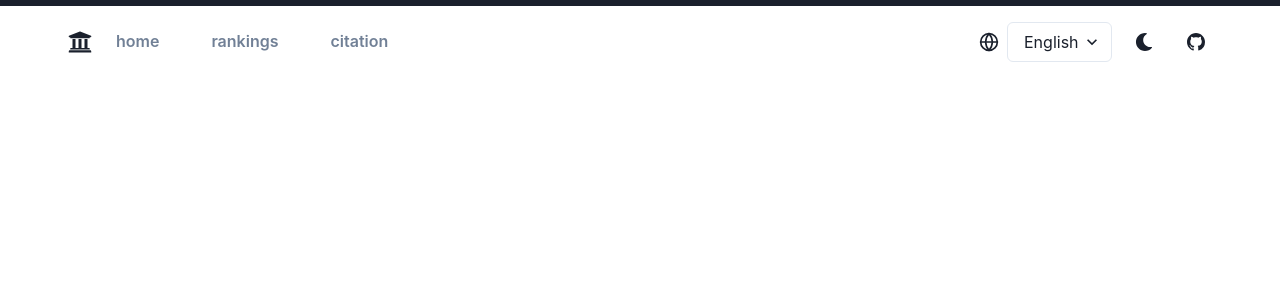
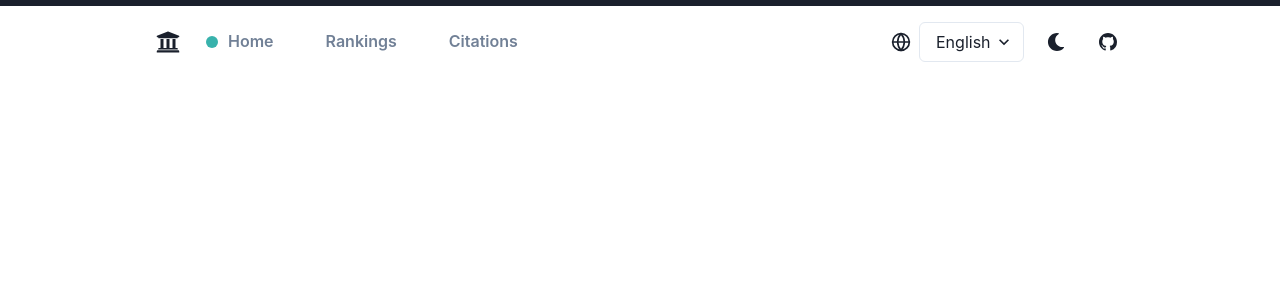
Before and after one commit to kurdi-dev/university-rankings, a Next.js app: page / in a window 1280 px wide. Shown: the top 300 px of the page. Built offline with nearby package versions, Linux system fonts and the light colour scheme.

Commit message:
style: header updated

```diff
--- a/components/Header.js
+++ b/components/Header.js
@@ -1,11 +1,9 @@
 import React from 'react';
+import { useRouter } from 'next/router';
 import Link from 'next/link';
 import {
   chakra,
   HStack,
-  Popover,
-  PopoverTrigger,
-  PopoverContent,
   Box,
   Flex,
   IconButton,
@@ -15,27 +13,34 @@ import {
   VStack,
   Button,
   useColorMode,
-  SimpleGrid,
-  Stack,
   Spacer,
   Icon,
   Square,
 } from '@chakra-ui/react';
 
 const links = [
-  { name: 'home', url: '/', icon: <AiFillHome /> },
-  { name: 'rankings', url: '/rankings', icon: <AiFillHome /> },
-  { name: 'citation', url: '/citaion', icon: <AiFillHome /> },
+  { name: 'Home', url: '/', icon: <AiFillHome /> },
+  { name: 'Rankings', url: '/ranking', icon: <AiFillHome /> },
+  { name: 'Citations', url: '/citation', icon: <AiFillHome /> },
 ];
 import { useViewportScroll } from 'framer-motion';
 
-import { IoIosArrowDown } from 'react-icons/io';
-import { AiFillHome, AiOutlineInbox, AiOutlineMenu } from 'react-icons/ai';
-import { BsFillCameraVideoFill, BsGithub } from 'react-icons/bs';
+import { AiFillHome, AiOutlineMenu } from 'react-icons/ai';
+import { BsGithub } from 'react-icons/bs';
 import { FaMoon, FaSun, FaUniversity } from 'react-icons/fa';
 import LangSwitcher from './LangSwitcher';
 
+const CircleIcon = (props) => (
+  <Icon viewBox='0 0 200 200' {...props}>
+    <path
+      fill='currentColor'
+      d='M 100, 100 m -75, 0 a 75,75 0 1,0 150,0 a 75,75 0 1,0 -150,0'
+    />
+  </Icon>
+);
+
 export default function Header() {
+  const router = useRouter();
   const { toggleColorMode: toggleMode } = useColorMode();
   const text = useColorModeValue('dark', 'light');
   const SwitchIcon = useColorModeValue(FaMoon, FaSun);
@@ -107,7 +112,7 @@ export default function Header() {
         w='full'
         overflowY='hidden'
       >
-        <chakra.div h='4.5rem' mx='auto' maxW='1200px'>
+        <chakra.div h='4.5rem' mx='auto' maxW='container.lg'>
           <Flex
             w='full'
             h='full'
@@ -135,6 +140,11 @@ export default function Header() {
                       fontSize='md'
                       _hover={{ color: cl }}
                       _focus={{ boxShadow: 'none' }}
+                      leftIcon={
+                        link.url === router.pathname ? (
+                          <CircleIcon color={'teal.400'} />
+                        ) : null
+                      }
                     >
                       {link.name}
                     </Button>
```
